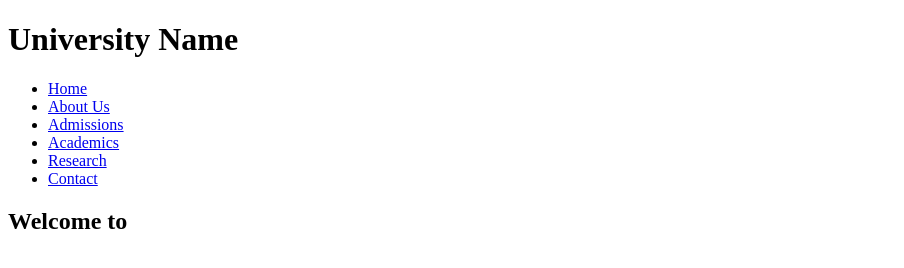
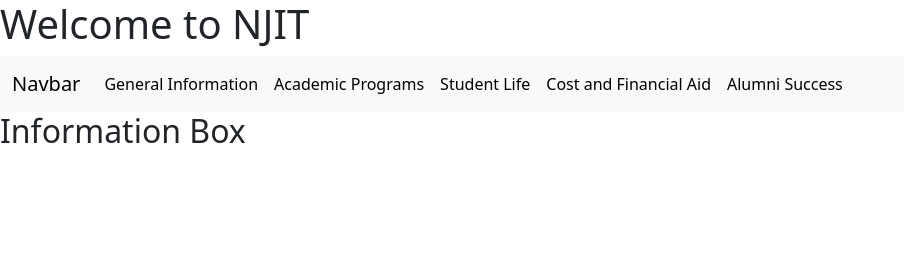
Before and after one commit to HarrisM00/CollegeRecruitment, a plain HTML site: page index.html in a window 1280 px wide. Shown: the whole page, without its empty margins (0-904 px from the left). Drawn offline with nearby package versions, Linux system fonts and the light colour scheme.

Commit message:
Right side text box

```diff
--- a/index.html
+++ b/index.html
@@ -1,26 +1,41 @@
 <!doctype html>
 <html>
+    <head>
+        <link href="https://cdn.jsdelivr.net/npm/bootstrap@5.3.3/dist/css/bootstrap.min.css" rel="stylesheet" integrity="sha384-QWTKZyjpPEjISv5WaRU9OFeRpok6YctnYmDr5pNlyT2bRjXh0JMhjY6hW+ALEwIH" crossorigin="anonymous">
+        <link rel="stylesheet" href="styles.css">
+    </head>
     <body>
-        <style></style>
         <header>
-            <h1>University Name</h1>
+            <h1>Welcome to NJIT</h1>
         </header>
+        <nav class="navbar navbar-expand-lg bg-body-tertiary">
+            <div class="container-fluid">
+              <a class="navbar-brand" href="#">Navbar</a>
+              <button class="navbar-toggler" type="button" data-bs-toggle="collapse" data-bs-target="#navbarNavAltMarkup" aria-controls="navbarNavAltMarkup" aria-expanded="false" aria-label="Toggle navigation">
+                <span class="navbar-toggler-icon"></span>
+              </button>
+              <div class="collapse navbar-collapse" id="navbarNavAltMarkup">
+                <div class="navbar-nav">
+                  <a class="nav-link active" aria-current="page" href="#">General Information</a>
+                  <a class="nav-link active" aria-current="page" href="#">Academic Programs</a>
+                  <a class="nav-link active" aria-current="page" href="#">Student Life</a>
+                  <a class="nav-link active" aria-current="page" href="#">Cost and Financial Aid</a>
+                  <a class="nav-link active" aria-current="page" href="#">Alumni Success</a>
+
+                </div>
+              </div>
+            </div>
+          </nav>
+          <!-- Right side -->
+          <div class="text-box">
+            <h2>Information Box</h2>
+            <p></p>
+            <p></p>
+          </div>
+        </div>
 
 
 
-        <nav>
-            <ul>
-                <li><a href="#">Home</a></li>
-                <li><a href="#">About Us</a></li>
-                <li><a href="#">Admissions</a></li>
-                <li><a href="#">Academics</a></li>
-                <li><a href="#">Research</a></li>
-                <li><a href="#">Contact</a></li>
-            </ul>
-        </nav>
-
-        <div class="hero">
-            <h2>Welcome to</h2>
 
 
 
```
